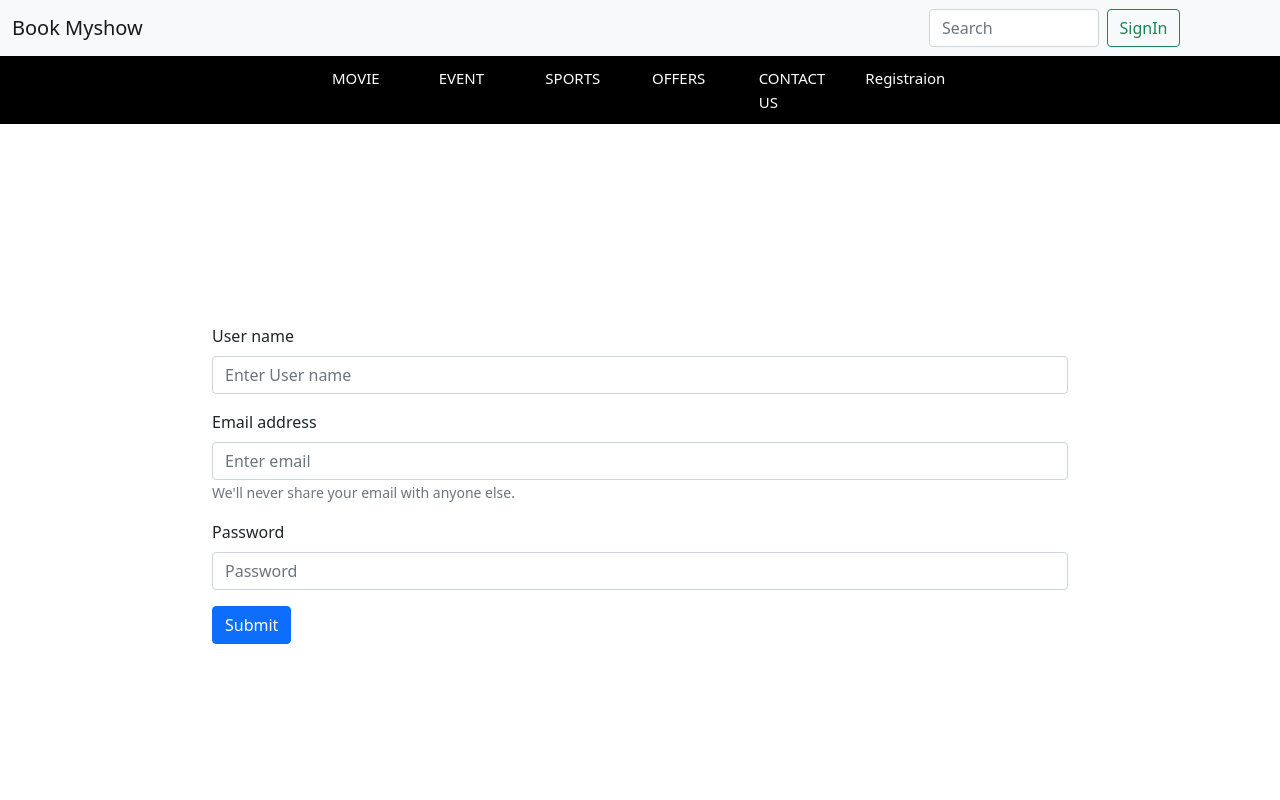
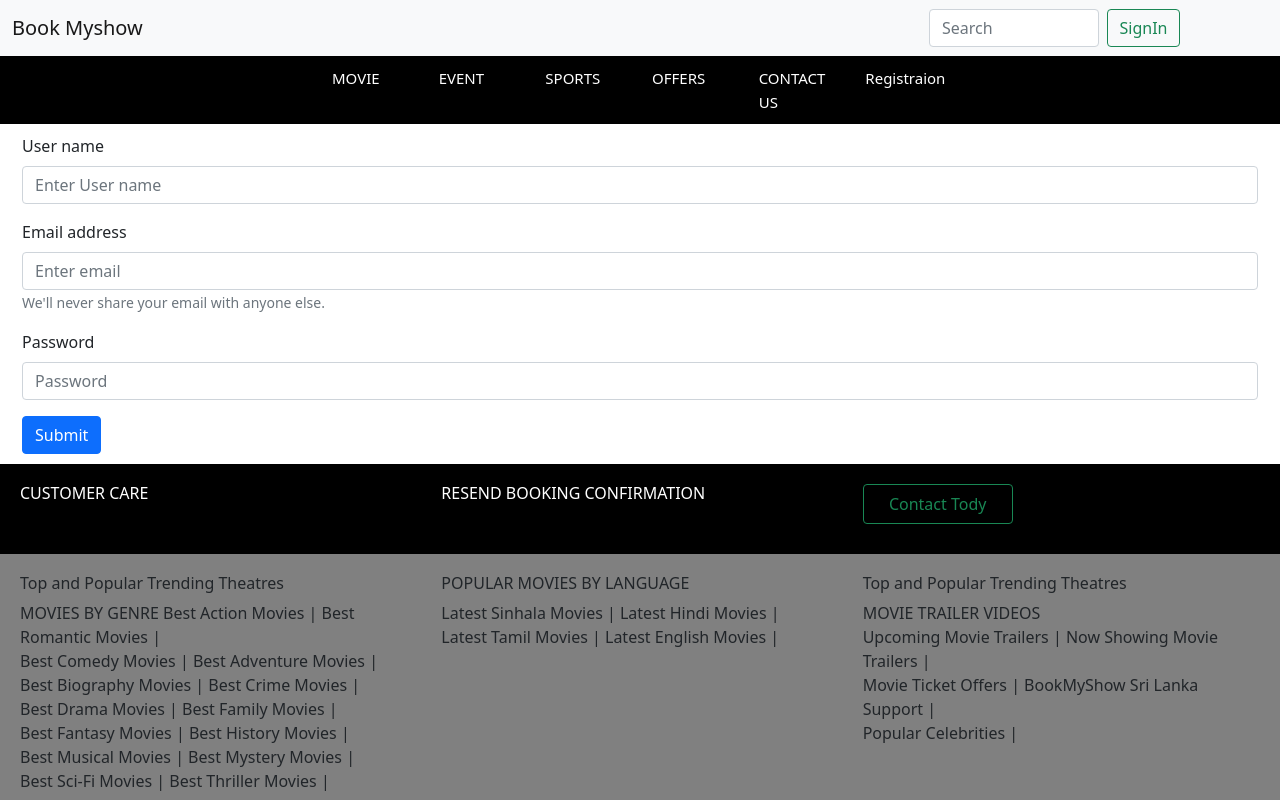
Before and after one commit to AbiramVJ/Book-Myshow-React-Project, a React (Create React App) app: page /user-register in a window 1280 px wide. Shown: the top 800 px of the page. Built offline with nearby package versions, Linux system fonts and the light colour scheme.

Commit message:
url change

```diff
--- a/src/components/LoginPage/LoginPage.js
+++ b/src/components/LoginPage/LoginPage.js
@@ -22,7 +22,7 @@
         }
         console.log(userDetail);
 
-        const response = await axios.post('https://bmsbackendabi.herokuapp.com/user-register',userDetail).then(()=>{Swal.fire({
+        await axios.post('http://localhost:3001/user-register',userDetail).then(()=>{Swal.fire({
           title: '<strong>SUBMITTED</strong>',
             icon: 'success',
             showCloseButton: true,
@@ -41,7 +41,7 @@
 
   return (
     <div>
-      <Row style={{margin:"200px"}}>
+      <Row style={{margin:"10px"}}>
         <Col>
           <Form>
 
```
